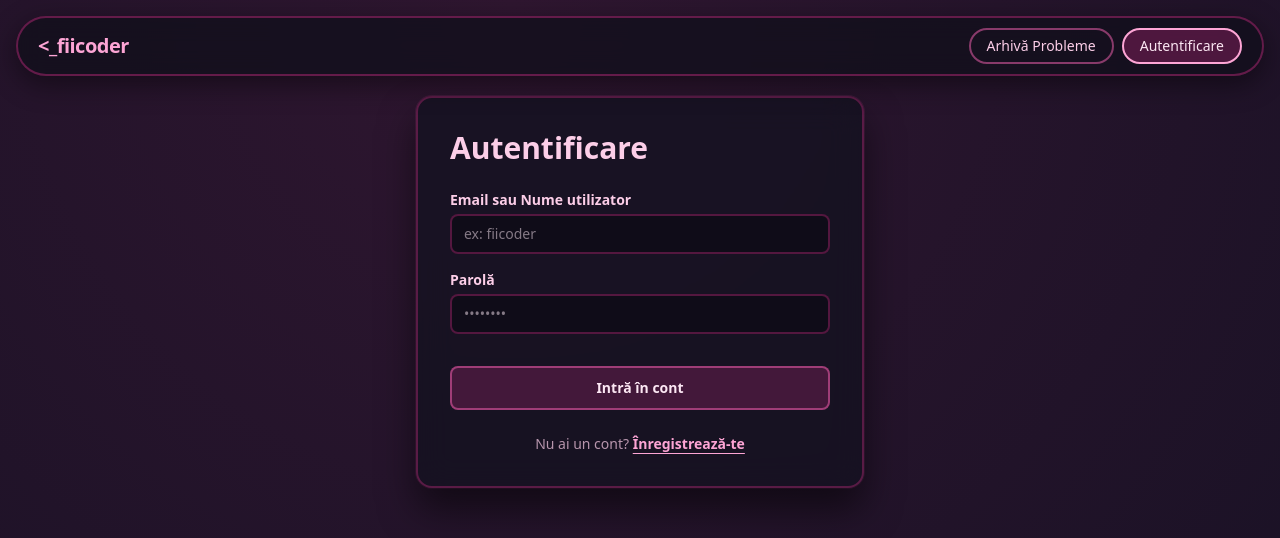
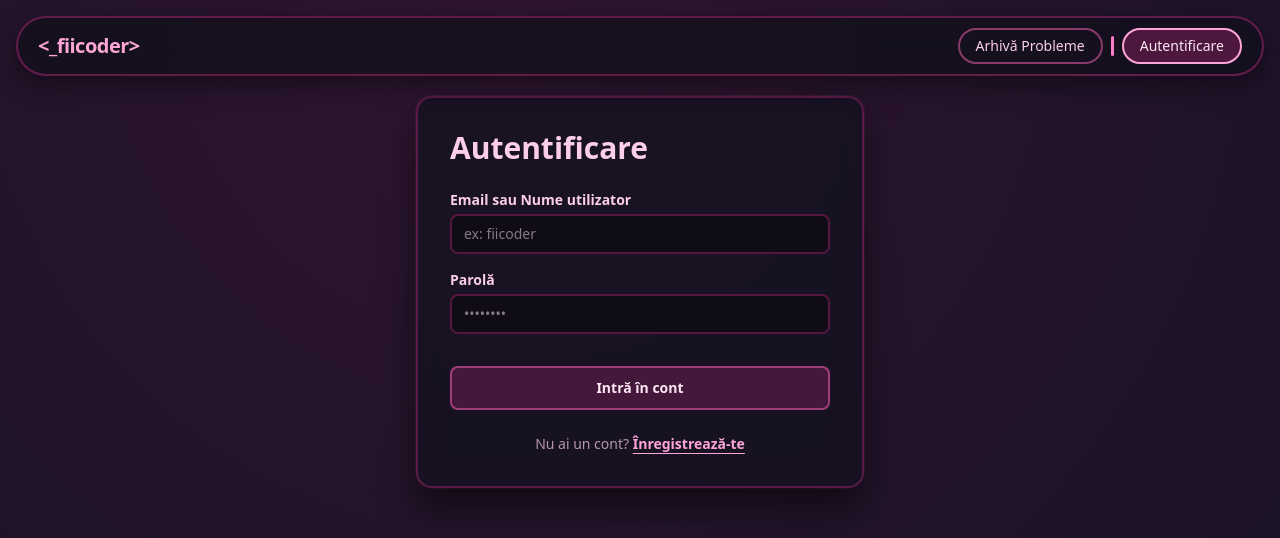
Before and after one commit to Proiect-A1/Frontend, a React (Vite) app in the folder fiicoder-frontend/: page /login in a window 1280 px wide. Shown: the top 538 px of the page. Built offline with nearby package versions, Linux system fonts and the light colour scheme.

Commit message:
added vertical bar between buttons

```diff
--- a/fiicoder-frontend/src/components/Navbar.tsx
+++ b/fiicoder-frontend/src/components/Navbar.tsx
@@ -16,12 +16,13 @@ export default function Navbar() {
     <div className="fixed inset-x-0 top-0 z-50 px-4 pt-4">
       <nav className="mx-auto bg-[#12101c]/80 backdrop-blur-md border-2 border-pink-500/35 rounded-full shadow-[0_8px_28px_rgba(0,0,0,0.45)] px-5 py-2.5 flex items-center justify-between">
         <h2 className="font-semibold text-pink-300 text-xl tracking-tight">
-          {`<_fiicoder`}
+          {`<_fiicoder>`}
         </h2>
-        <div className="flex gap-2">
+        <div className="flex gap-2 items-center">
           <Link to="/problems" className={getNavLinkClass("/problems")}>
             Arhivă Probleme
           </Link>
+          <div className="page-line-vertical" />
           <Link to="/login" className={getNavLinkClass("/login")}>
             Autentificare
           </Link>
```
